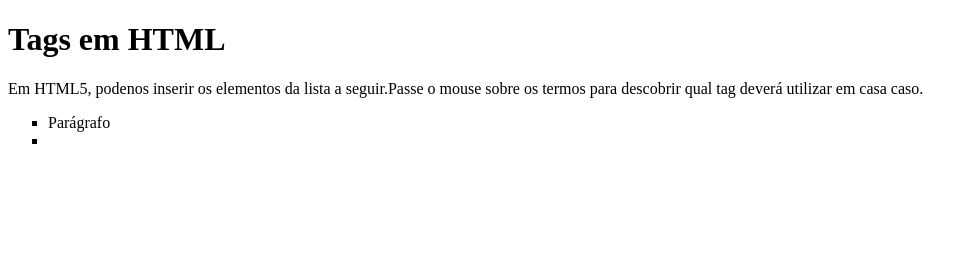
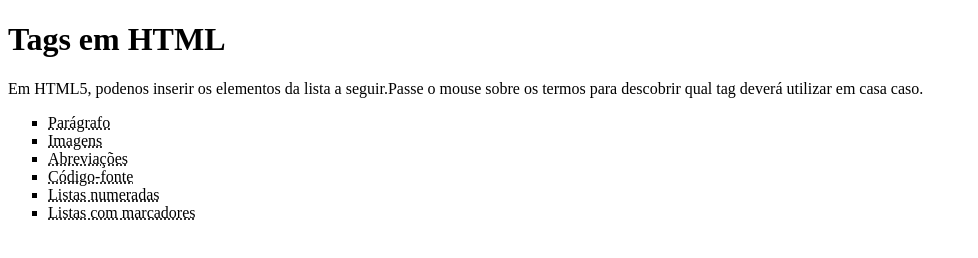
Before and after one commit to eduardosichelero/HTML_e_CSS, a plain HTML site: page atividades/Atividade006/index.html in a window 1280 px wide. Shown: the whole page, without its empty margins (0-978 px from the left). Drawn offline with Linux system fonts and the light colour scheme.

Commit message:
att-atividades

```diff
--- a/atividades/Atividade006/index.html
+++ b/atividades/Atividade006/index.html
@@ -9,8 +9,24 @@
     <h1>Tags em HTML</h1>
     <p>Em HTML5, podenos inserir os elementos da lista a seguir.Passe o mouse sobre os termos para descobrir qual tag deverá utilizar em casa caso.</p>
     <ul type="square">
-        <li>Parágrafo </li>
-        <li></li>
+        <abbr title="Use a Tag <p>">
+            <li>Parágrafo </li>
+        </abbr>
+        <abbr title="Use a Tag <img>">
+            <li>Imagens</li>
+        </abbr>
+        <abbr title="Use a Tag <abbr>">
+            <li>Abreviações</li>
+        </abbr>
+        <abbr title="Use a Tag <code>">
+            <li>Código-fonte</li>
+        </abbr>
+        <abbr title="Use a Tag <ol>">
+            <li>Listas numeradas</li>
+        </abbr>
+        <abbr title="ul">
+            <li>Listas com marcadores</li>
+        </abbr>
     </ul>
 </body>
 </html>
```
